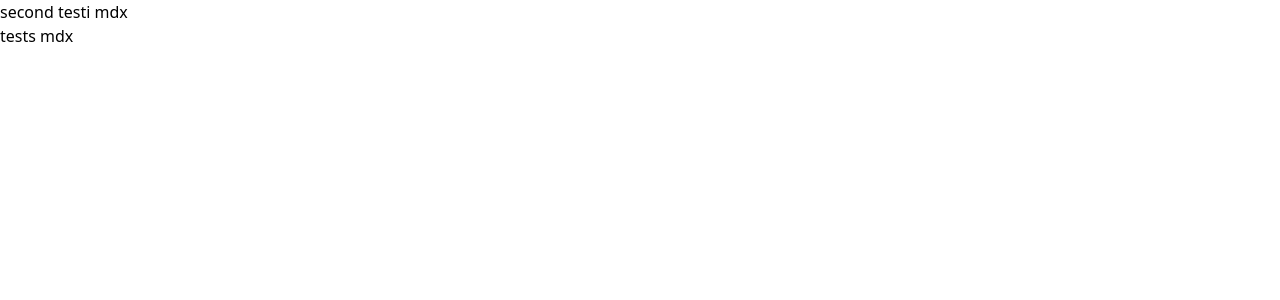
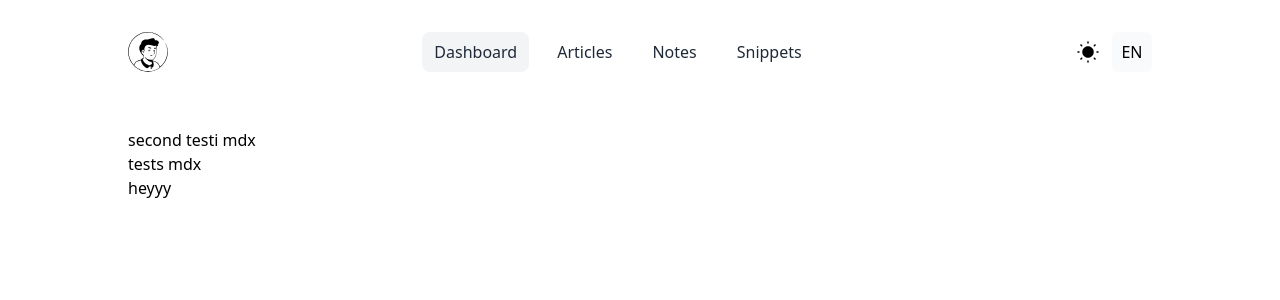
Before and after one commit to rodri-alfonso/blog, a Next.js app: page / in a window 1280 px wide. Shown: the top 300 px of the page. Built offline with nearby package versions, Linux system fonts and the light colour scheme.

Commit message:
[FEATURE] Create LanguageSwitcher and ThemeSwitcher

```diff
--- a/components/Header.tsx
+++ b/components/Header.tsx
@@ -2,13 +2,14 @@ import { HEADER_LINKS } from '@/config'
 import { useRouter } from 'next/router'
 import Link from 'next/link'
 import ThemeSwitcher from './ThemeSwitcher'
+import LanguageSwitcher from './LanguageSwitcher'
 
 export default function Header() {
 	const { pathname } = useRouter()
 	const isInPath = (path: string) => pathname === path
 
 	return (
-		<header className='flex justify-between gap-4 sticky top-0 z-10 py-4 bg-white bg-opacity-60 backdrop-blur-md  '>
+		<header className='flex justify-between items-center gap-4 sticky top-0 z-10 py-4 bg-white bg-opacity-60 backdrop-blur-md  '>
 			<img src='/avatar.svg' alt='icon' className='w-10 h-10' />
 
 			<nav className=' flex gap-4'>
@@ -24,7 +25,11 @@ export default function Header() {
 					</Link>
 				))}
 			</nav>
-			<ThemeSwitcher />
+
+			<div className='flex gap-1'>
+				<ThemeSwitcher />
+				<LanguageSwitcher />
+			</div>
 		</header>
 	)
 }
--- /dev/null
+++ b/components/LanguageSwitcher.tsx
@@ -0,0 +1,14 @@
+import { useState } from 'react'
+
+export default function LanguageSwitcher() {
+	const [isSpanish, setIsSpanish] = useState(false)
+
+	return (
+		<button
+			onClick={() => setIsSpanish(!isSpanish)}
+			className='py-2 bg-gray-50 rounded-md font-medium hover:bg-gray-100 w-10 active:scale-95 transition-all'
+		>
+			{isSpanish ? 'ES' : 'EN'}
+		</button>
+	)
+}
--- a/components/ThemeSwitcher.tsx
+++ b/components/ThemeSwitcher.tsx
@@ -6,7 +6,10 @@ export default function ThemeSwitcher() {
 	const ICON_PATH = `/${isLight ? 'sun' : 'moon'}.svg`
 
 	return (
-		<button onClick={() => setIsLight(!isLight)} className='active:scale-90 transition-all'>
+		<button
+			onClick={() => setIsLight(!isLight)}
+			className='active:scale-90 transition-all hover:bg-gray-100 px-2 py-2 rounded-md'
+		>
 			<img src={ICON_PATH} alt='' />
 		</button>
 	)
--- /dev/null
+++ b/components/layouts/Page.tsx
@@ -0,0 +1,18 @@
+import Head from 'next/head'
+import Header from '@/components/Header'
+
+interface PageProps {
+	title: string
+	description: string
+	children: JSX.Element | JSX.Element[]
+}
+
+export default function Page({ title, description, children }: PageProps) {
+	return (
+		<div className='max-w-screen-lg mx-auto pt-4'>
+			<Header />
+			<main className='pt-10'>{children}</main>
+			<footer>heyyy</footer>
+		</div>
+	)
+}
--- a/pages/_document.tsx
+++ b/pages/_document.tsx
@@ -2,7 +2,7 @@ import { Html, Head, Main, NextScript } from 'next/document'
 
 export default function Document() {
 	return (
-    <Html lang="en">
+		<Html lang='en'>
 			<Head />
 			<body>
 				<Main />
--- a/pages/articles/[slug].tsx
+++ b/pages/articles/[slug].tsx
@@ -14,7 +14,7 @@ function Post({ data, content }) {
 
 export default Post
 
-export const getStaticPaths = async () => {
+export const getStaticPaths = () => {
 	const posts = getPartialPosts()
 	const paths = posts.map((post) => ({ params: { slug: post.slug } }))
 	return {
--- a/pages/index.tsx
+++ b/pages/index.tsx
@@ -1,12 +1,13 @@
-import { getPost, getPartialPosts } from '@/utils'
 import { Inter } from 'next/font/google'
 import Link from 'next/link'
+import Page from '@/components/layouts/Page'
+import { getPartialPosts } from '@/utils'
 
 const inter = Inter({ subsets: ['latin'] })
 
 export default function Home({ posts }: any) {
 	return (
-		<main>
+		<Page title='' description=''>
 			<ul>
 				<li>
 					{posts.map((post, index) => (
@@ -16,7 +17,7 @@ export default function Home({ posts }: any) {
 					))}
 				</li>
 			</ul>
-		</main>
+		</Page>
 	)
 }
 
```
Also changed, not shown: utils/index.ts (renamed from utils.ts). Lines whose indentation alone changed are shown as unchanged.
